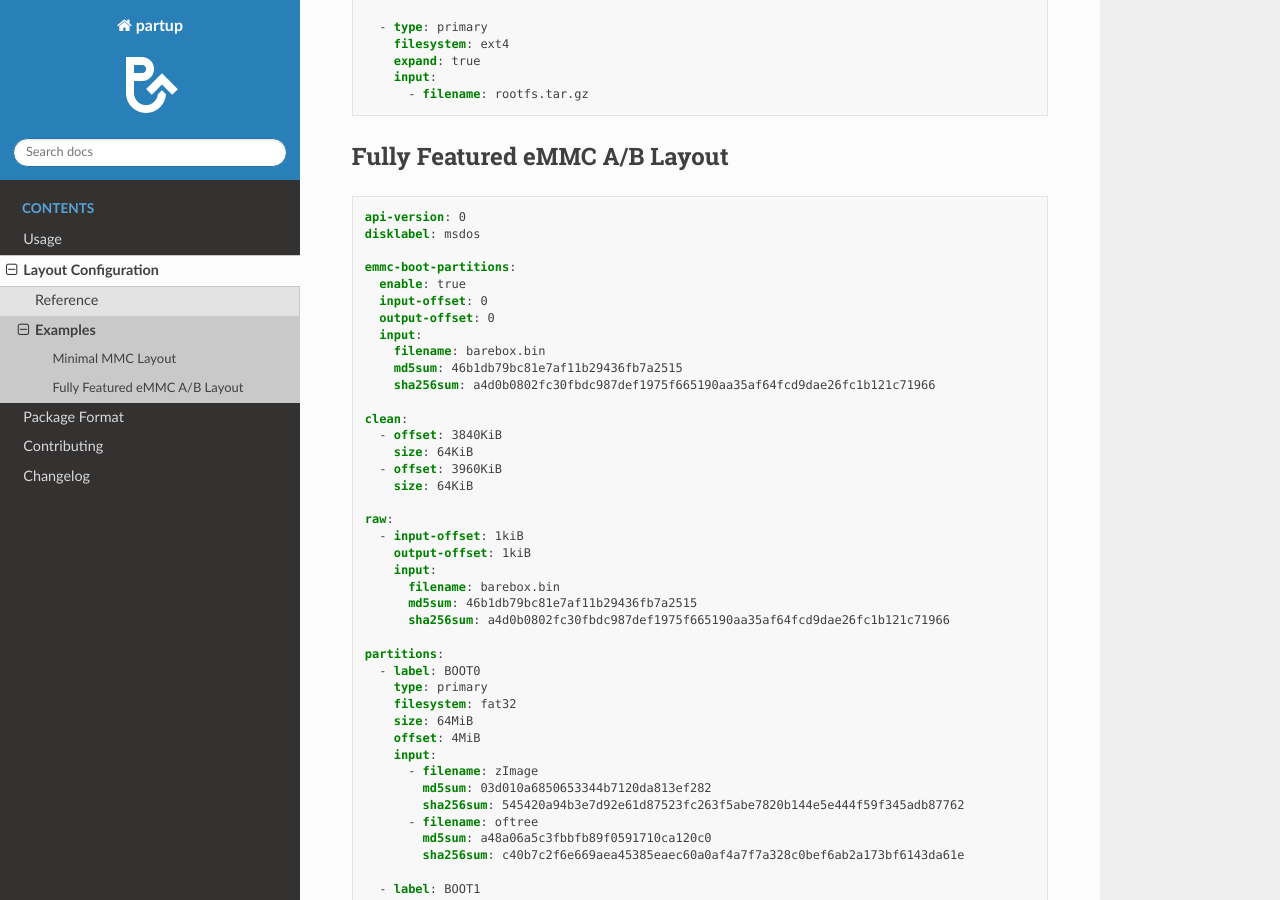
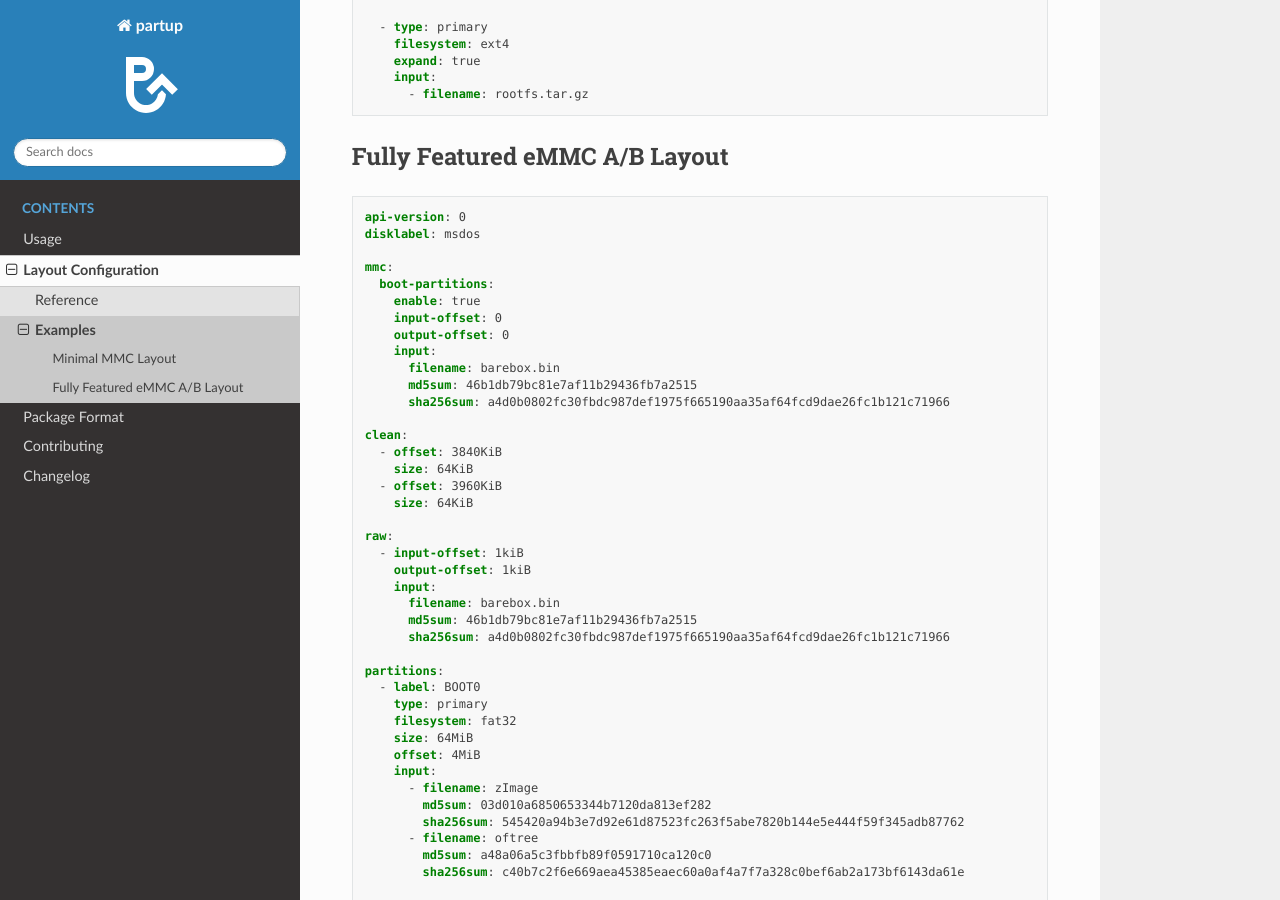
Before and after one commit to phytec/partup, a Sphinx documentation site: the page built from doc/layout-config-examples.rst, in a window 1280 px wide and 900 px high, scrolled down 529 px. Built offline with Sphinx 7.4.7 and the Read the Docs theme 2.0.0, drawn with Linux system fonts in a browser that asks for light colours; some of the changed lines change nothing that is shown.

Commit message:
doc: data: Change to new MMC controls
Change the layout examples to use the new MMC controls mapping.

Signed-off-by: Martin Schwan <m.schwan@phytec.de>

```diff
--- a/doc/data/layout-ab-emmc.yaml
+++ b/doc/data/layout-ab-emmc.yaml
@@ -1,14 +1,15 @@
 api-version: 0
 disklabel: msdos
 
-emmc-boot-partitions:
-  enable: true
-  input-offset: 0
-  output-offset: 0
-  input:
-    filename: barebox.bin
-    md5sum: 46b1db79bc81e7af11b29436fb7a2515
-    sha256sum: a4d0b0802fc30fbdc987def1975f665190aa35af64fcd9dae26fc1b121c71966
+mmc:
+  boot-partitions:
+    enable: true
+    input-offset: 0
+    output-offset: 0
+    input:
+      filename: barebox.bin
+      md5sum: 46b1db79bc81e7af11b29436fb7a2515
+      sha256sum: a4d0b0802fc30fbdc987def1975f665190aa35af64fcd9dae26fc1b121c71966
 
 clean:
   - offset: 3840KiB
```
